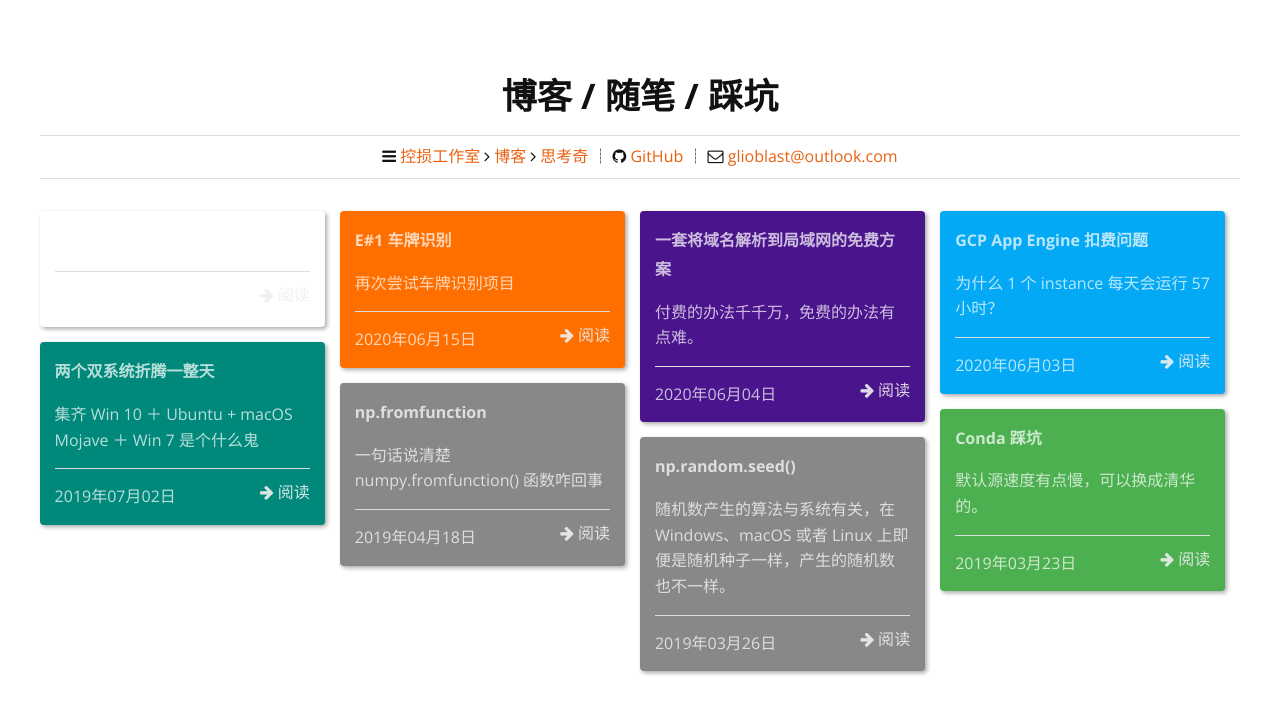
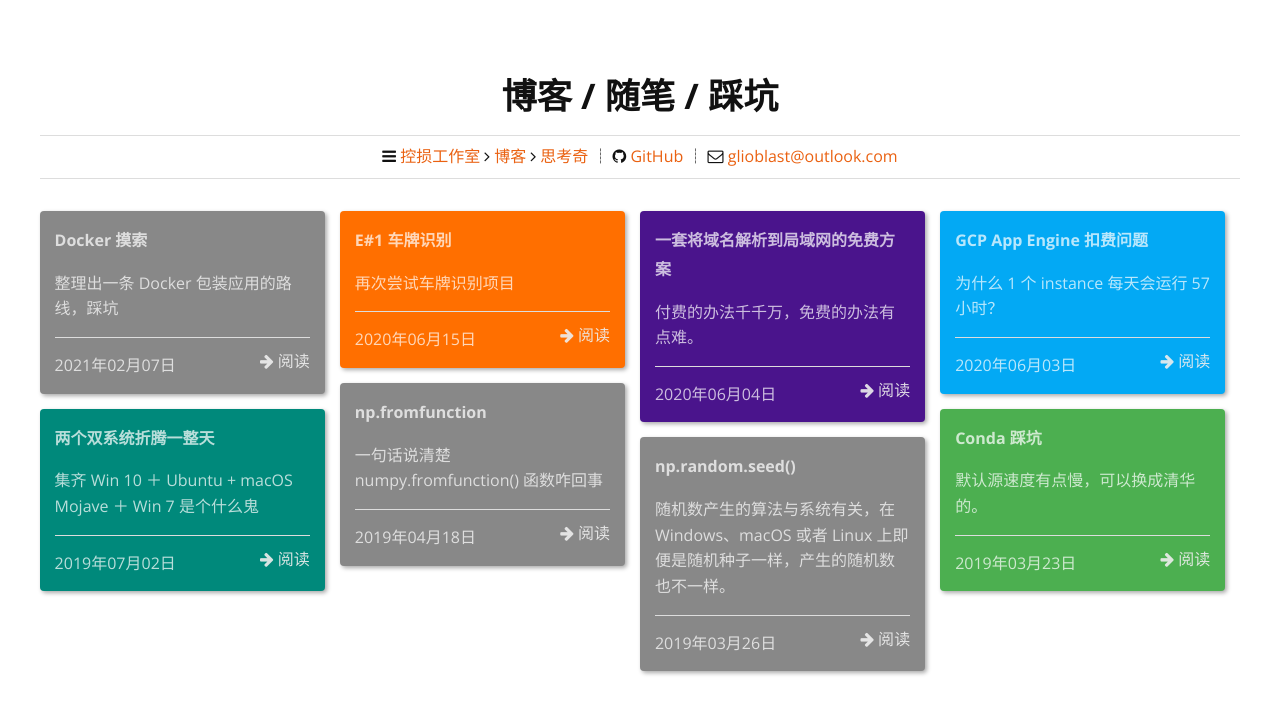
Before and after one commit to DamageControlStudio/HomePage, a Jekyll site: the page built from blog.html, in a window 1280 px wide. Shown: the top 714 px of the page. Built offline with Jekyll 4.4.1, drawn with Linux system fonts in a browser that asks for light colours.

Commit message:
Update 2021-02-07-docker-mo-suo.md

```diff
--- a/_posts/2021-02-07-docker-mo-suo.md
+++ b/_posts/2021-02-07-docker-mo-suo.md
@@ -1,3 +1,10 @@
+---
+layout: post
+title: Docker 摸索
+color: 888888
+description: 整理出一条 Docker 包装应用的路线，踩坑
+---
+
 # Docker 摸索
 
 ## 希望用 Docker 做到
```
